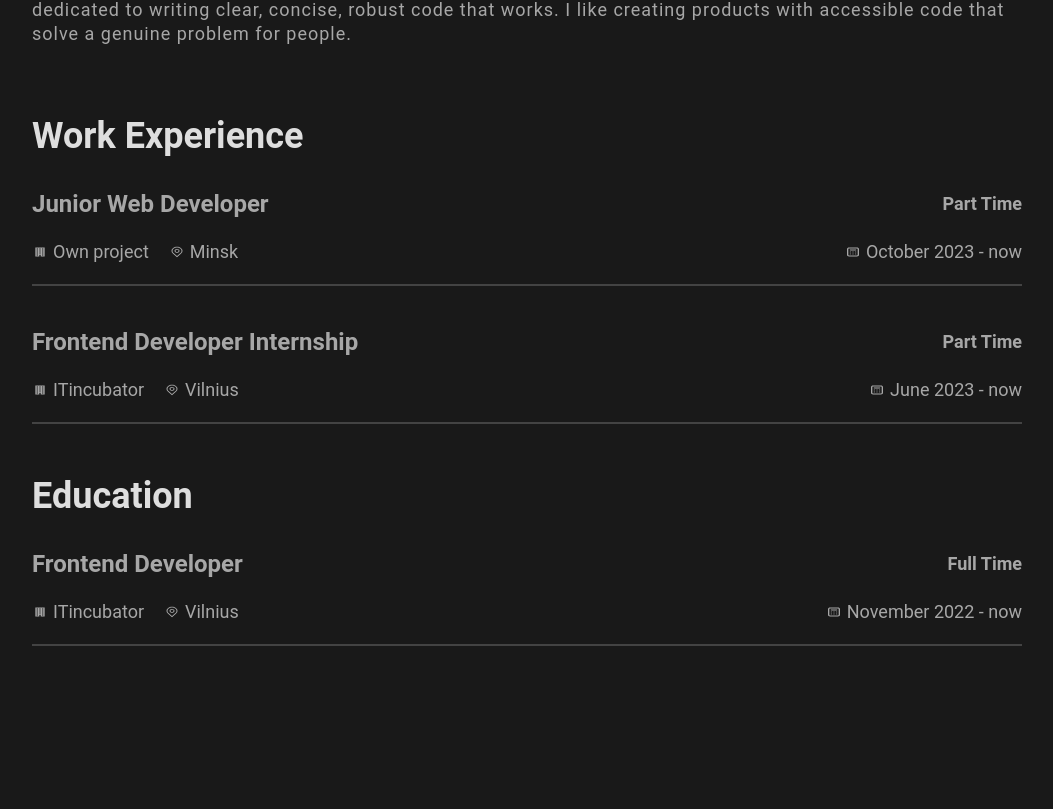
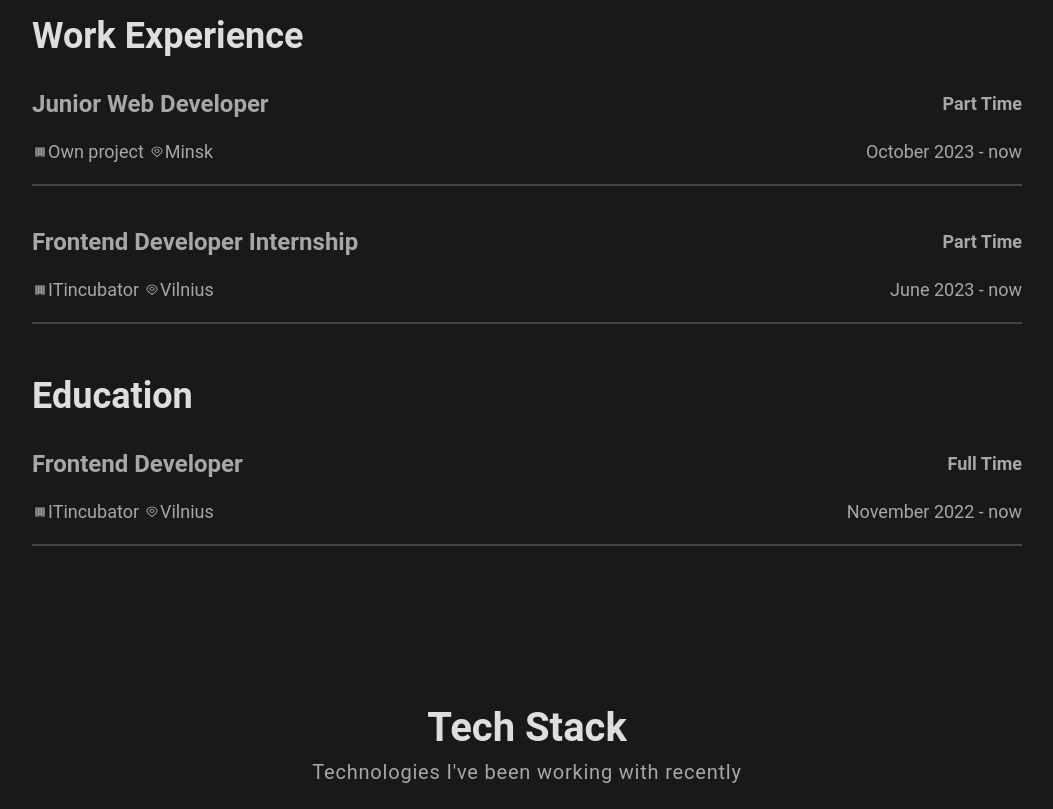
Before and after one commit to talismanchik/my_portfolio, a React (Vite) app: page / in a window 1280 px wide. Shown: the part 826-1635 px from the top of the page, without its empty margins (113-1166 px from the left). Built offline with nearby package versions, Linux system fonts and the light colour scheme.

Commit message:
create code

```diff
--- a/src/layout/footer/footer.module.scss
+++ b/src/layout/footer/footer.module.scss
@@ -25,5 +25,6 @@
   @media screen and (width < 768px) {
     padding-right: 5%;
     padding-left: 5%;
+    font-size: 0.75rem;
   }
 }
--- a/src/layout/sections/about_me/AboutMe.module.scss
+++ b/src/layout/sections/about_me/AboutMe.module.scss
@@ -5,24 +5,29 @@
   align-items: start;
   justify-content: center;
 
-  padding: 100px var(--padding-container-left-right) 0;
-
   .section {
     width: 100%;
-
-    // border: var(--border);
 
     h2 {
       margin: 0;
       padding-top: 40px;
       font-size: var(--font-size-xxl);
       color: var(--secondary-text);
+
+      @media screen and (width < 768px) {
+        padding-top: 20px;
+        font-size: var(--font-size-xl);
+      }
     }
 
     p {
       padding-top: 30px;
       font-size: var(--font-size-m);
       letter-spacing: 1px;
+
+      @media screen and (width < 768px) {
+        padding-top: 10px;
+      }
     }
 
     .workExperienceWrapper {
@@ -47,6 +52,11 @@
 
           & h3 {
             font-size: var(--font-size-xl);
+
+            @media screen and (width < 768px) {
+              margin: 10px 0;
+              font-size: var(--font-size-l);
+            }
           }
         }
 
@@ -56,16 +66,21 @@
           justify-content: space-between;
           width: 100%;
 
-          div {
+          .workLocation {
             display: flex;
             gap: 5px;
             align-items: center;
             justify-content: center;
+
+            @media screen and (width < 768px) {
+              flex-direction: column;
+              align-items: start;
+            }
           }
 
-          .workLocation {
+          .period {
             display: flex;
-            gap: 20px;
+            gap: 5px;
 
             div {
               display: flex;
@@ -74,6 +89,12 @@
               justify-content: center;
             }
           }
+
+          @media screen and (width < 768px) {
+            align-items: start;
+            font-size: var(--font-size-xs);
+            line-height: var(--line-height-s);
+          }
         }
       }
     }
--- a/src/layout/sections/about_me/education/Education.tsx
+++ b/src/layout/sections/about_me/education/Education.tsx
@@ -25,10 +25,7 @@ export const Education = () => {
                 Vilnius
               </div>
             </div>
-            <div>
-              <Icon height={'12'} iconId={'calendar'} viewBox={'0 0 16 12'} width={'16'} />
-              November 2022 - now
-            </div>
+            <div className={s.period}>November 2022 - now</div>
           </div>
         </div>
       </div>
--- a/src/layout/sections/about_me/experience/Experience.tsx
+++ b/src/layout/sections/about_me/experience/Experience.tsx
@@ -25,10 +25,7 @@ export const Experience = () => {
                 Minsk
               </div>
             </div>
-            <div>
-              <Icon height={'12'} iconId={'calendar'} viewBox={'0 0 16 12'} width={'16'} />
-              October 2023 - now
-            </div>
+            <div className={s.period}>October 2023 - now</div>
           </div>
         </div>
         <div className={s.workExperience}>
@@ -49,10 +46,7 @@ export const Experience = () => {
                 Vilnius
               </div>
             </div>
-            <div>
-              <Icon height={'12'} iconId={'calendar'} viewBox={'0 0 16 12'} width={'16'} />
-              June 2023 - now
-            </div>
+            <div className={s.period}>June 2023 - now</div>
           </div>
         </div>
       </div>
--- a/src/layout/sections/contacts/Contacts.module.scss
+++ b/src/layout/sections/contacts/Contacts.module.scss
@@ -3,11 +3,15 @@
   flex-direction: column;
   align-items: center;
   justify-content: center;
+  padding-bottom: 100px;
 
-  padding: 200px var(--padding-container-left-right) 200px;
+  // padding: 200px var(--padding-container-left-right) 200px;
+  h2 {
+    text-align: center;
+  }
 
   span {
-    padding: 30px;
+    padding: 20px;
     font-size: var(--font-size-xxl);
     background: linear-gradient(
       45deg,
@@ -20,7 +24,8 @@
     -webkit-text-fill-color: transparent;
 
     @media screen and (width < 768px) {
-      font-size: var(--font-size-xs);
+      font-size: var(--font-size-l);
+      padding: 10px;
     }
   }
 }
--- a/src/layout/sections/main/Home.module.scss
+++ b/src/layout/sections/main/Home.module.scss
@@ -1,5 +1,6 @@
 .homeContainer {
-  padding: 250px var(--padding-container-left-right) 50px;
+  padding-top: 200px;
+  // padding: 250px var(--padding-container-left-right) 50px;
 
   .myInform {
     display: flex;
--- a/src/layout/sections/projects/projects.module.scss
+++ b/src/layout/sections/projects/projects.module.scss
@@ -1,5 +1,5 @@
 .projectsContainer {
-  padding: 100px var(--padding-container-left-right) 0;
+  // padding: 100px var(--padding-container-left-right) 0;
   text-align: center;
 
   h2 {
--- a/src/layout/sections/technologies/Technologies.module.scss
+++ b/src/layout/sections/technologies/Technologies.module.scss
@@ -1,5 +1,5 @@
 .techContainer {
-  padding: 100px var(--padding-container-left-right) 0;
+  // padding: 100px var(--padding-container-left-right) 0;
   text-align: center;
 
   h2 {
--- a/src/styles/_boilerplate.scss
+++ b/src/styles/_boilerplate.scss
@@ -39,6 +39,11 @@ section {
   max-width: 1170px;
   width: 100%;
   margin: 0 auto;
+  padding: 100px var(--padding-container-left-right) 0;
+
+  @media screen and (width < 768px) {
+    padding-inline: 5%;
+  }
 }
 
 a {
```
